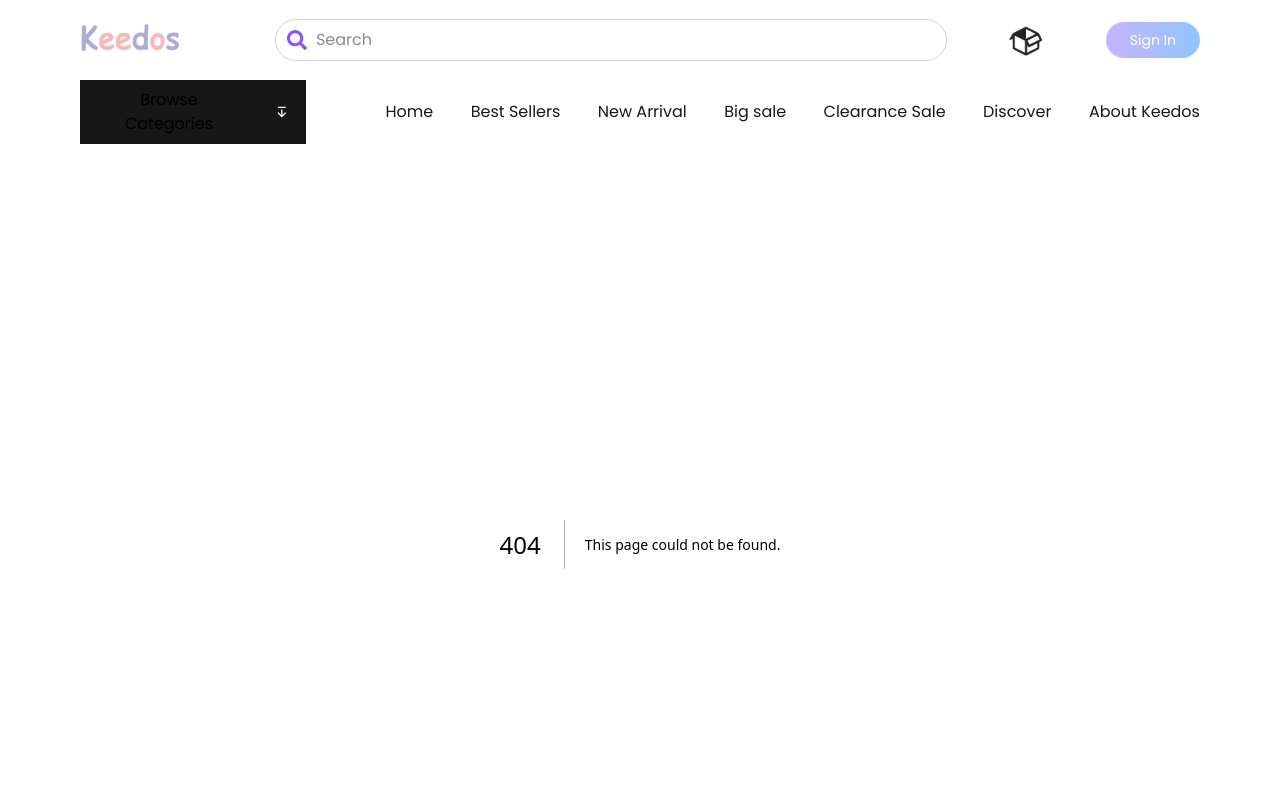
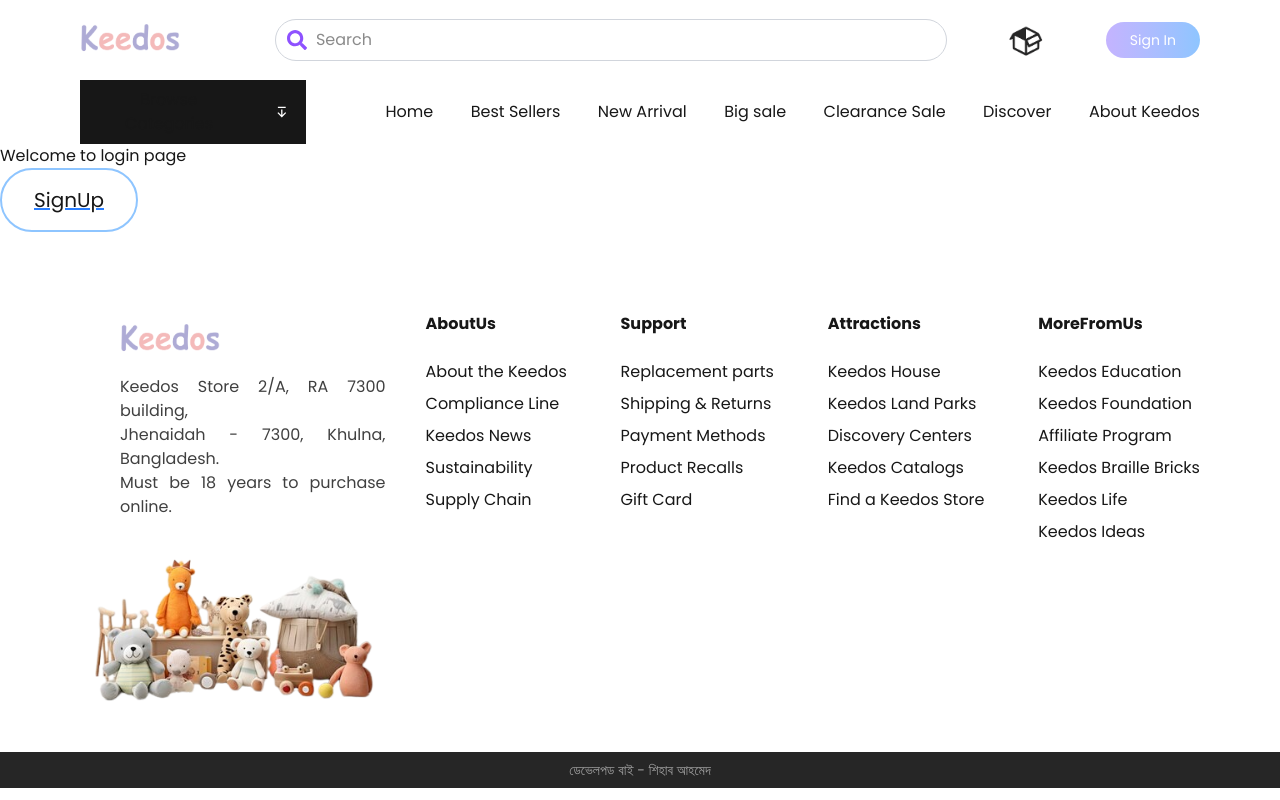
Before and after one commit to Shihab221/keedosweb, a Next.js app: page /userLogin in a window 1280 px wide. Before the commit this address had no page. Shown: the top 800 px of the page. Built offline with nearby package versions, Linux system fonts and the light colour scheme; a web font is replaced by a local one.

Commit message:
signup login start

```diff
--- /dev/null
+++ b/app/(main)/userLogin/page.tsx
@@ -0,0 +1,15 @@
+import Button from '@/components/button'
+import Link from 'next/link'
+import React from 'react'
+
+const page = () => {
+  return (
+    <div>
+      Welcome to login page
+      <Link href="/userSignup" className='text-blue-500 underline'><Button text='SignUp'/></Link>
+
+    </div>
+  )
+}
+
+export default page
--- /dev/null
+++ b/app/(main)/userSignup/page.tsx
@@ -0,0 +1,11 @@
+import React from 'react'
+
+const page = () => {
+  return (
+    <div className='text-neutral-900'>
+      sign up page
+    </div>
+  )
+}
+
+export default page
```
